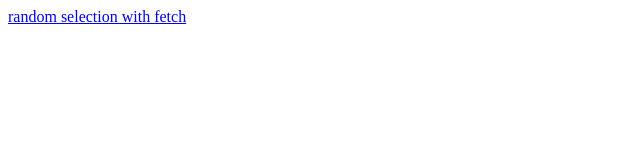
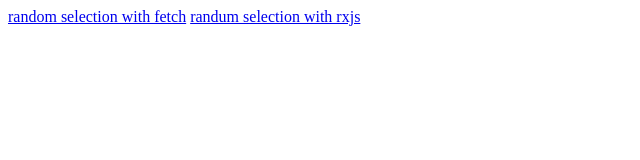
Before and after one commit to samuelBabebe/SamuelBabebe.github.io, a plain HTML site: page index.html in a window 1280 px wide. Shown: the whole page, without its empty margins (0-640 px from the left). Drawn offline with Linux system fonts and the light colour scheme.

Commit message:
Update index.html

```diff
--- a/index.html
+++ b/index.html
@@ -9,6 +9,7 @@
 </head>
 <body>
 <a href = "lab7-fetch/fetch.html" targer = "_blank">random selection with fetch</a>
+    <a href = "lab8-rxjs/react.html" targer = "_blank">randum selection with rxjs</a>
 
 </body>
 </html>
```
